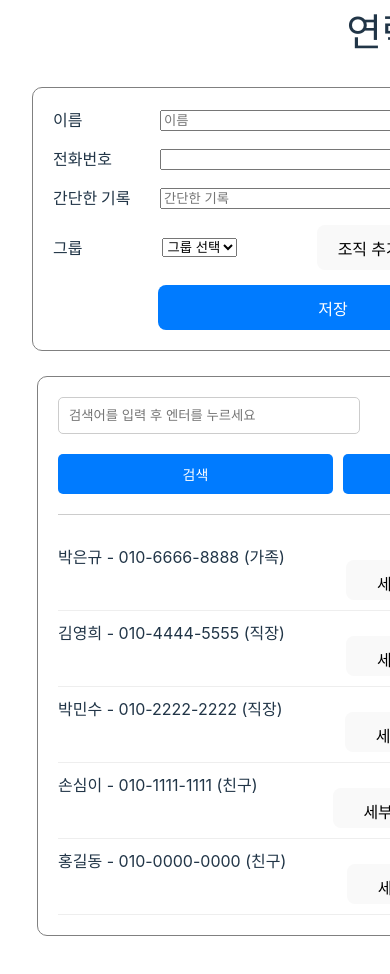
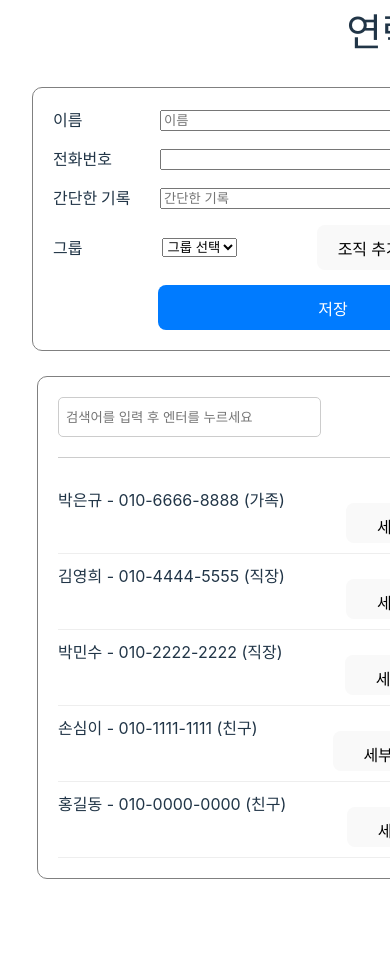
Before and after one commit to kimjuyoung99/React-numberList-project, a React (Vite) app: page / in a window 390 px wide. Shown: the top 974 px of the page. After the commit the page ends 931 px from the top, so only its background shows below. Built offline with nearby package versions, Linux system fonts and the light colour scheme.

Commit message:
CSS: 검색창 및 버튼 가로 정렬

```diff
--- a/src/body/body.css
+++ b/src/body/body.css
@@ -28,8 +28,11 @@
     margin-bottom: 15px;
     /* border : 1.5px solid blue; */
 }
+.searchHeader {
+    display: flex;
+}
 .numberInput {
-    width: 50%;
+    width: 70%;
     padding: 10px;
     border: 1px solid #ccc;
     border-radius: 5px;
@@ -58,6 +61,7 @@
     flex-direction: column;
     gap: 20px;
     width: 100%;
+
 }
 .search-container {
     display: flex;
@@ -109,6 +113,7 @@
     justify-content: flex-start;
     gap: 10px;
     width: 100%;
+    justify-content: flex-end;
 }
 
 .searchcom .searchButton,
@@ -150,13 +155,27 @@
         width: 560px;
         margin-bottom: 20px;
     }
+    .searchHeader {
+        display: flex;
+        gap : 50px;
+    }
     .searchcom {
         flex-wrap: wrap;
+        justify-content: flex-end;
+        /* 오오.. 오른쪽으로 정렬.. */
     }
 
-    .searchcom .searchButton,
+    .searchcom .searchButton {
+        width: calc(20% - 1px);
+    }
     .searchcom .viewAllListButton {
-        width: calc(50% - 5px);
+        width: calc(50% - 1px);
+    }
+    .numberInput {
+        width: 100%;
+        padding: 7px;
+        border: 1px solid #ccc;
+        border-radius: 5px;
     }
 
 }
--- a/src/body/listCom/PostList.jsx
+++ b/src/body/listCom/PostList.jsx
@@ -42,6 +42,7 @@ export default function PostList ({setList, lists}) {
 
     return (
         <div className="postlist">
+            <div className="searchHeader">
             <input
             className="numberInput"
             value={inputText}
@@ -53,6 +54,7 @@ export default function PostList ({setList, lists}) {
             <SearchCom
                 handleSearch={handleSearch} setFilteredLists={setFilteredLists} lists={lists}
             />
+            </div>
             <List lists={filteredLists} />
         </div>
     );
```
